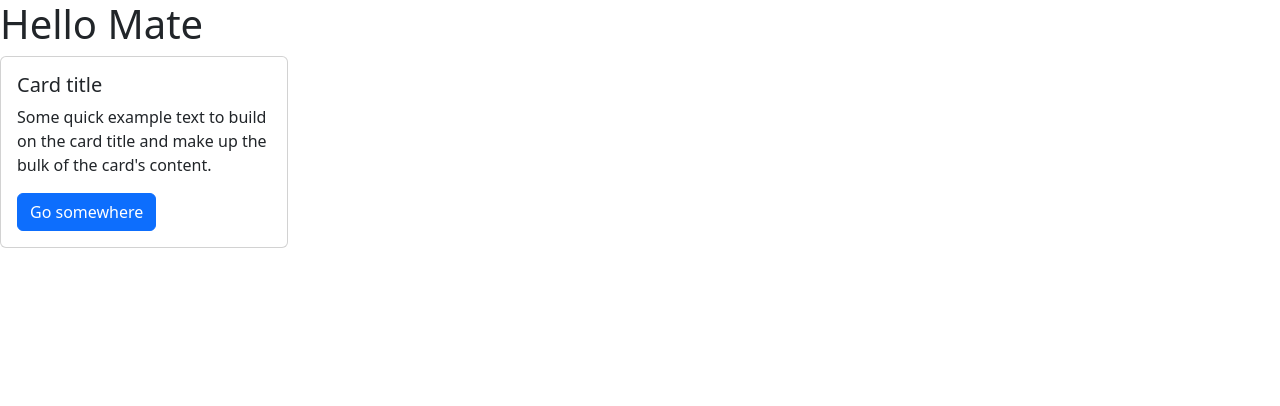
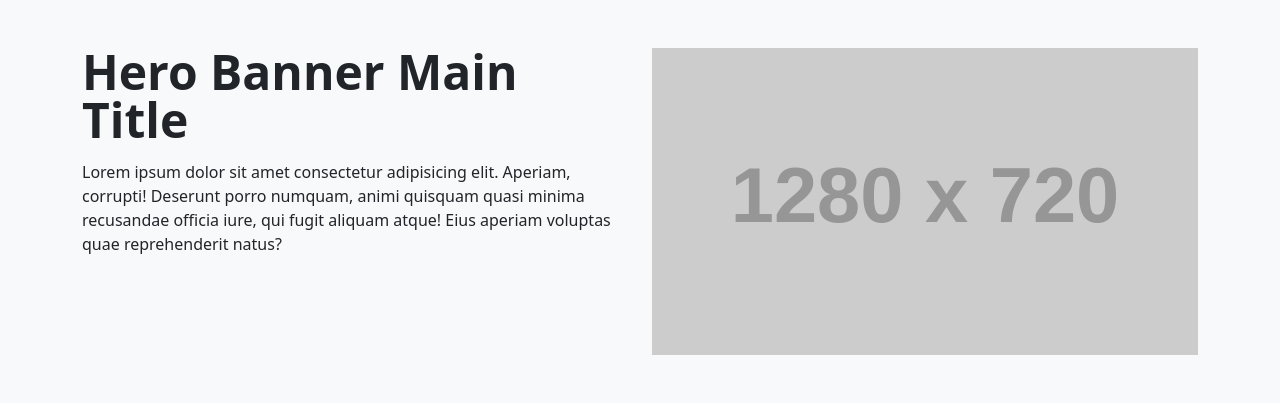
Before and after one commit to matthew-b4b/matthew-b4b, a plain HTML site: page index.html in a window 1280 px wide. Drawn offline with nearby package versions, Linux system fonts and the light colour scheme; placeholder pictures from the web are drawn by us.

Commit message:
Setup bootstrap hero section

```diff
--- a/index.html
+++ b/index.html
@@ -1,26 +1,39 @@
 <!DOCTYPE html>
 <html lang="en">
+
 <head>
-    <meta charset="UTF-8">
-    <meta http-equiv="X-UA-Compatible" content="IE=edge">
-    <meta name="viewport" content="width=device-width, initial-scale=1.0">
-    <title>Hello World</title>
+  <meta charset="UTF-8">
+  <meta http-equiv="X-UA-Compatible" content="IE=edge">
+  <meta name="viewport" content="width=device-width, initial-scale=1.0">
+  <title>Hello World</title>
 
-    <!-- Bootstrap -->
-    <link href="https://cdn.jsdelivr.net/npm/bootstrap@5.3.0-alpha1/dist/css/bootstrap.min.css" rel="stylesheet" integrity="sha384-GLhlTQ8iRABdZLl6O3oVMWSktQOp6b7In1Zl3/Jr59b6EGGoI1aFkw7cmDA6j6gD" crossorigin="anonymous">
-    <script src="https://cdn.jsdelivr.net/npm/bootstrap@5.3.0-alpha1/dist/js/bootstrap.bundle.min.js" integrity="sha384-w76AqPfDkMBDXo30jS1Sgez6pr3x5MlQ1ZAGC+nuZB+EYdgRZgiwxhTBTkF7CXvN" crossorigin="anonymous"></script>
+  <!-- Bootstrap -->
+  <link href="https://cdn.jsdelivr.net/npm/bootstrap@5.3.0-alpha1/dist/css/bootstrap.min.css" rel="stylesheet"
+    integrity="sha384-GLhlTQ8iRABdZLl6O3oVMWSktQOp6b7In1Zl3/Jr59b6EGGoI1aFkw7cmDA6j6gD" crossorigin="anonymous">
+  <script src="https://cdn.jsdelivr.net/npm/bootstrap@5.3.0-alpha1/dist/js/bootstrap.bundle.min.js"
+    integrity="sha384-w76AqPfDkMBDXo30jS1Sgez6pr3x5MlQ1ZAGC+nuZB+EYdgRZgiwxhTBTkF7CXvN" crossorigin="anonymous">
+  </script>
 
 </head>
+
 <body>
-    <h1>Hello Mate</h1>
 
-    <div class="card" style="width: 18rem;">
-        <!-- <img src="..." class="card-img-top" alt="..."> -->
-        <div class="card-body">
-          <h5 class="card-title">Card title</h5>
-          <p class="card-text">Some quick example text to build on the card title and make up the bulk of the card's content.</p>
-          <a href="#" class="btn btn-primary">Go somewhere</a>
+  <div class="container-fluid bg-light">
+    <div class="container py-5">
+      <div class="row">
+        <div class="col-md-6">
+          <h1 class="display-5 fw-bold lh-1 mb-3">Hero Banner Main Title</h1>
+          <p>Lorem ipsum dolor sit amet consectetur adipisicing elit. Aperiam, corrupti! Deserunt porro numquam, animi
+            quisquam quasi minima recusandae officia iure, qui fugit aliquam atque! Eius aperiam voluptas quae
+            reprehenderit natus?</p>
+        </div>
+        <div class="col-lg-6">
+          <img class="img-fluid" src="https://via.placeholder.com/1280x720" alt="placeholder">
         </div>
       </div>
+    </div>
+  </div>
+
 </body>
+
 </html>
```
Also changed, not shown: 1 other file.
